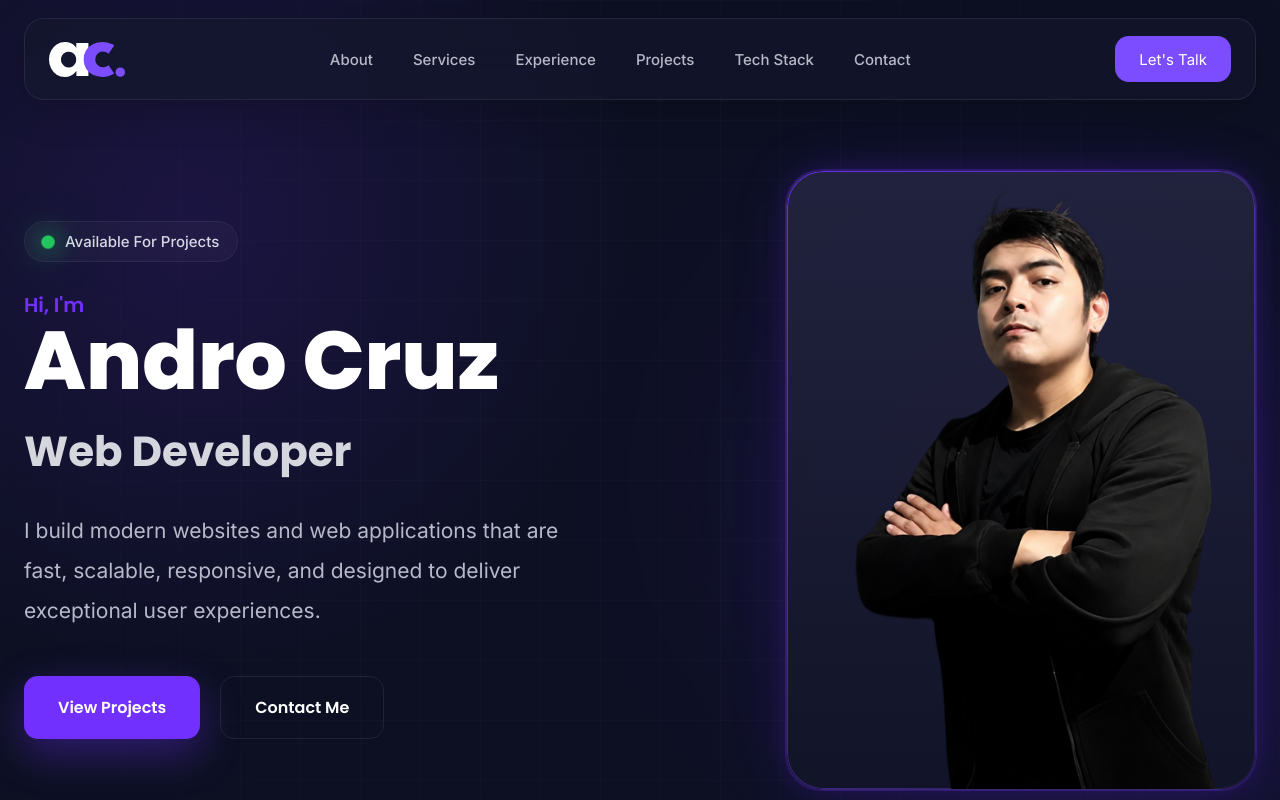
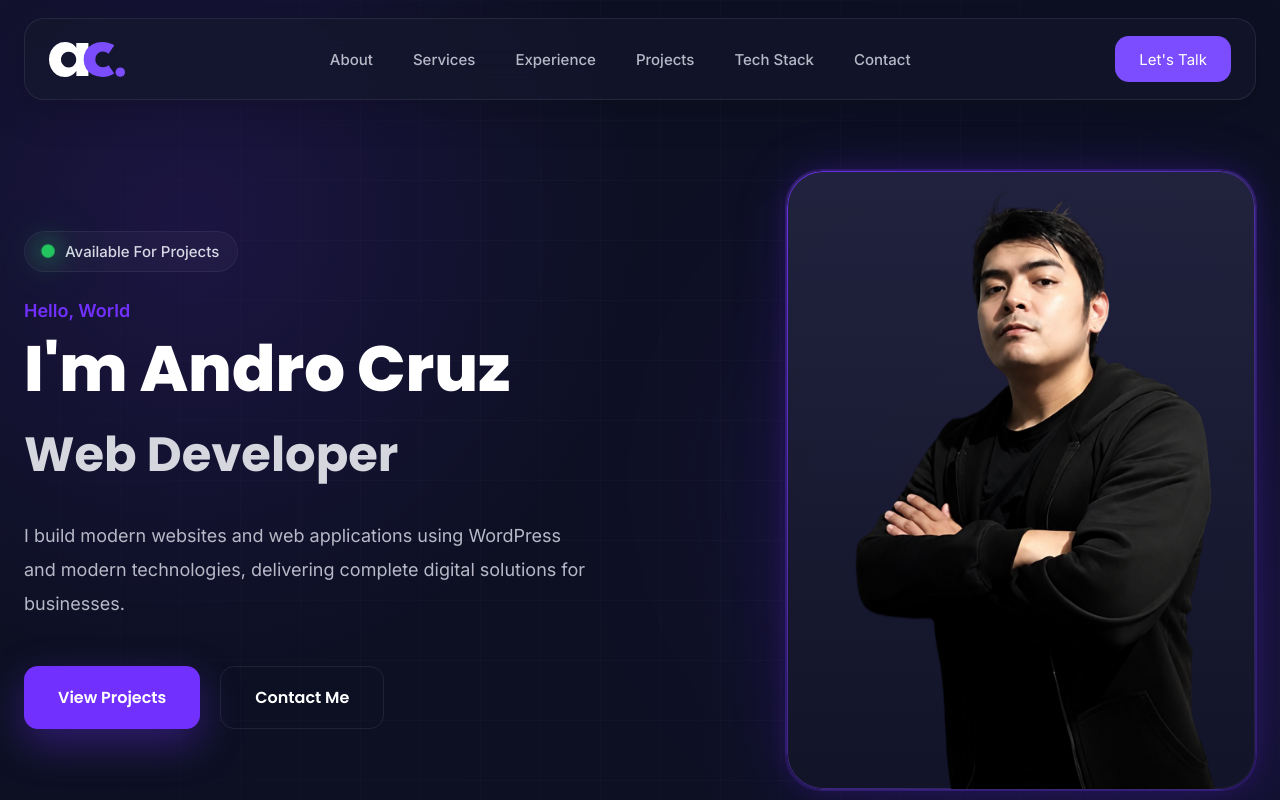
Before and after one commit to acdev08/ac-portfolio, a React (Vite) app: page / in a window 1280 px wide. Shown: the top 800 px of the page. Built offline with nearby package versions, Linux system fonts and the light colour scheme.

Commit message:
content(hero): refine hero copy and typography

```diff
--- a/src/sections/Hero/Hero.css
+++ b/src/sections/Hero/Hero.css
@@ -90,24 +90,25 @@
 }
 
 .hero-greeting{
-    font-family: var(--font-heading);
-    font-size:20px;
+    font-family: var(--font-body);
+    font-size: var(--text-lg);
     font-weight:600;
     color:#7230FF;
-    margin-bottom:16px;
+
 }
 
 .hero-title{
     font-family: var(--font-heading);
-    font-size:82px;
+    font-size: var(--text-5xl);
     font-weight:800;
     line-height:1;
     margin-bottom:18px;
+    margin-top:16px;
 }
 
 .hero-role{
     font-family: var(--font-heading);
-    font-size:42px;
+    font-size:var(--text-4xl);
     font-weight:700;
     color:#d6d6df;
     margin-bottom:28px;
@@ -115,9 +116,9 @@
 
 .hero-description{
     font-family: var(--font-body);
-    font-size:21px;
+    font-size: var(--text-lg);
     line-height:1.9;
-    color:#b7b8c9;
+    color:#b8b8c7;
     margin-bottom:45px;
 }
 
--- a/src/sections/Hero/Hero.tsx
+++ b/src/sections/Hero/Hero.tsx
@@ -14,11 +14,11 @@ function Hero() {
         </div>< br/>
 
           <span className="hero-greeting">
-            Hi, I'm
+            Hello, World
           </span>
 
           <h1 className="hero-title">
-            Andro Cruz
+            I'm Andro Cruz
           </h1>
 
           <h2 className="hero-role">
@@ -26,9 +26,7 @@ function Hero() {
           </h2>
 
           <p className="hero-description">
-            I build modern websites and web applications that are fast,
-            scalable, responsive, and designed to deliver exceptional
-            user experiences.
+            I build modern websites and web applications using WordPress and modern technologies, delivering complete digital solutions for businesses.
           </p>
 
           <div className="hero-buttons">
```
